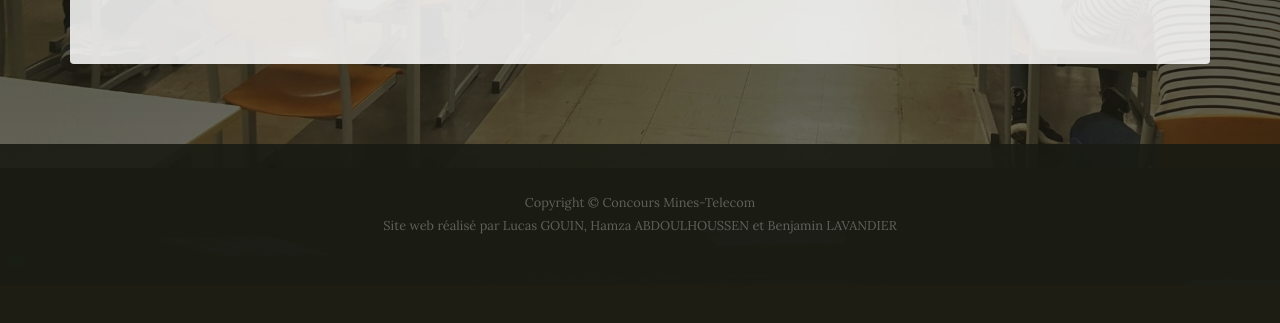
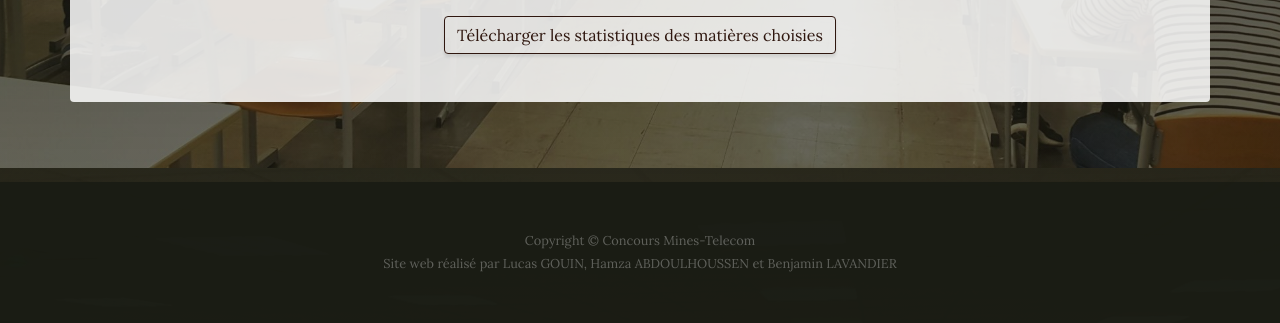
Before and after one commit to Hamza-ABDOULHOUSSEN/website_exam_result, a Flask app: template site_web/templates/statistiques_matiere.html in a window 1280 px wide. Shown: the part 632-955 px from the top of the page. Before the commit the page ends 866 px from the top, so only its background shows below. Run offline with Flask 2, Linux system fonts and the light colour scheme; the template is opened without the code that fills it: values that come from a table or form of the project are taken from there, others are empty; some libraries are stand-ins or nearby versions.

Commit message:
Correction fautes d'orthographes

```diff
--- a/site_web/templates/statistiques_matiere.html
+++ b/site_web/templates/statistiques_matiere.html
@@ -52,6 +52,12 @@
             </tbody>
         </table>
     </div>
+
+    <div class="text-center">
+        <input class="btn btn-outline-secondary" type="button"
+               value="Télécharger les statistiques des matières choisies"
+               onclick="download('Statistiques sur les matières')">
+    </div>
 </section>
 
 {% include 'footer.html' %}
@@ -74,10 +80,27 @@
         let elements = document.getElementById("table_matiere");
         for (let i = 0; i < elements.children.length; i++) {
             if (nomMatiere !== "Toutes les matières") {
-                if (elements.children[i].id === nomMatiere) {
-                    elements.children[i].hidden = false;
-                } else {
-                    elements.children[i].hidden = true;
+                if(nomMatiere !== "Tous les écrits" || nomMatiere !== "Tous les oraux"){
+                    if (elements.children[i].id === nomMatiere) {
+                        elements.children[i].hidden = false;
+                    } else {
+                        elements.children[i].hidden = true;
+                    }
+                }else {
+                    const elmtActuel = elements.children[i].tagName
+                    if(nomMatiere === "Tous les écrits"){
+                        if (elmtActuel.substring(0,5) == "Ecrit") {
+                            elements.children[i].hidden = false;
+                        } else {
+                            elements.children[i].hidden = true;
+                        }
+                    }else {
+                        if (elmtActuel.substring(0,4) == "Oral") {
+                            elements.children[i].hidden = false;
+                        } else {
+                            elements.children[i].hidden = true;
+                        }
+                    }
                 }
             }else {
                     elements.children[i].hidden = false;
--- a/site_web/templates/statistiques_provenance.html
+++ b/site_web/templates/statistiques_provenance.html
@@ -29,7 +29,7 @@
 <section class="page-section container bg-faded p-5 rounded mr-auto">
     <div class="row" id="Repartition">
         <div class="alert alert-primary" role="alert">
-            Pour l'affichage du site internet, on a choisit ici de prendre les étudiants marocain, plutôt que les
+            Pour l'affichage du site internet, on a choisi ici de prendre les étudiants marocains, plutôt que les
             étudiants français car ils sont beaucoup plus nombreux. Ils représentent près de 80% de la base de données.
             En réalité, on afficherait les étudiants français. Ici, on considère que les étudiants affichés dans le
             tableau sont les étudiants français.
```
